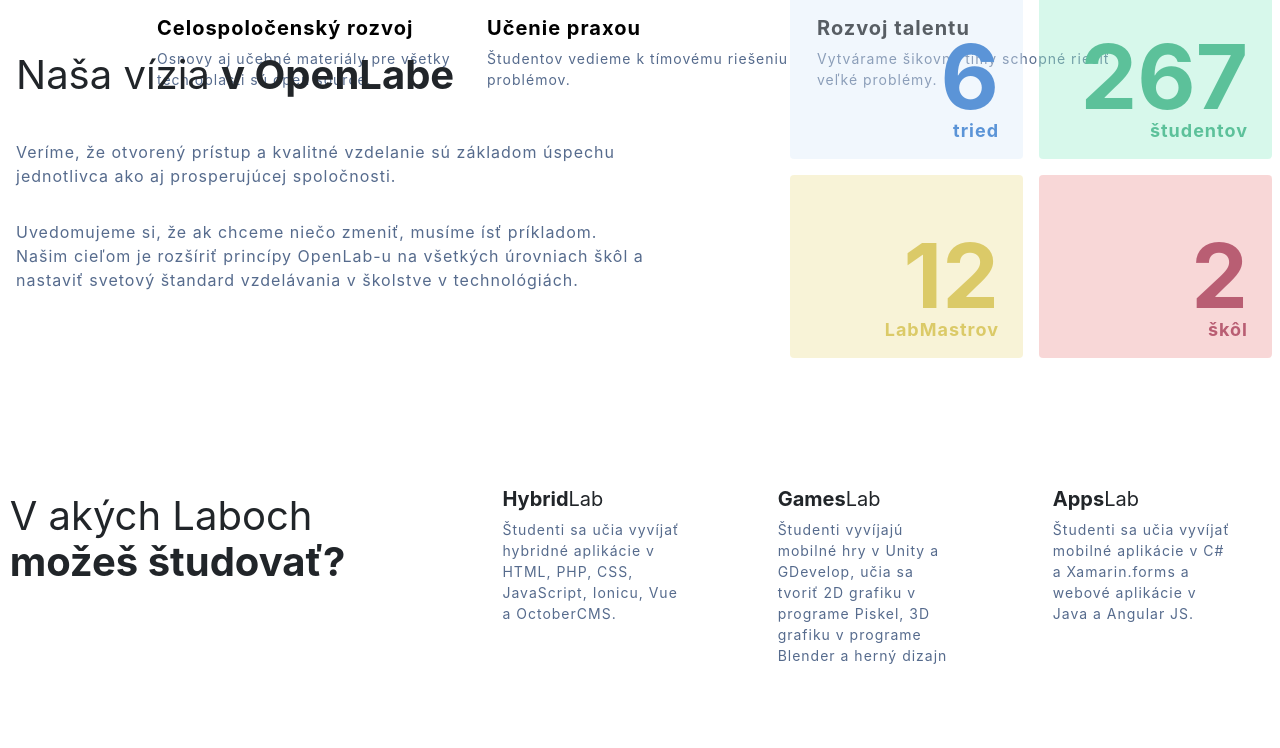
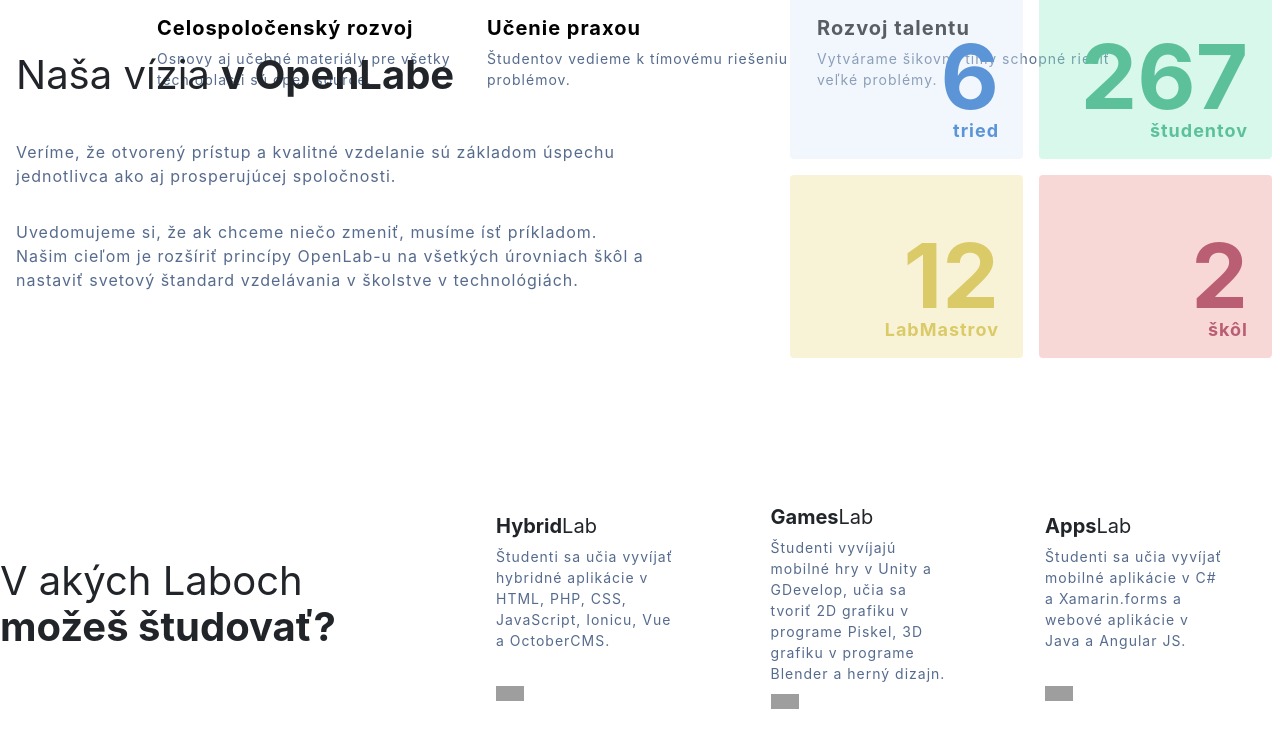
Before and after one commit to IvanSmolka/Openlab, a plain HTML site: page index.html in a window 1280 px wide. Shown: the part 1234-1982 px from the top of the page. Drawn offline with Linux system fonts and the light colour scheme; grey boxes are pictures that could not be loaded; a web font is replaced by a local one.

Commit message:
Sekcia 4 dokoncena

```diff
--- a/index.html
+++ b/index.html
@@ -155,12 +155,13 @@
         </section>
 
         <section class="fourth-sec container">
-            <header>
+            <div class="fourth-left">
                 <h1>
                     V akých Laboch <br>
                     <strong>možeš študovať?</strong>
                 </h1>
-            </header>
+            </div>
+            <div class="fourth-right">
                 <article>
                     <h4>
                         <strong>Hybrid</strong>Lab
@@ -168,14 +169,18 @@
                     <p>
                         Študenti sa učia vyvíjať hybridné aplikácie v HTML, PHP, CSS, JavaScript, Ionicu, Vue a OctoberCMS.
                     </p>
+                    <img class="arrow" src="https://openlab.sk/wp-content/themes/wp-bootstrap-starter/assets/images/arrow-right.svg" alt="arrow">
+                    <img class="arrow-blue" src="https://openlab.sk/wp-content/themes/wp-bootstrap-starter/assets/images/arrow-right-blue.svg" alt="arrow-blue">
                 </article>
                 <article>
                     <h4>
                         <strong>Games</strong>Lab
                     </h4>
                     <p>
-                    Študenti vyvíjajú mobilné hry v Unity a GDevelop, učia sa tvoriť 2D grafiku v programe Piskel, 3D grafiku v programe Blender a herný dizajn
+                        Študenti vyvíjajú mobilné hry v Unity a GDevelop, učia sa tvoriť 2D grafiku v programe Piskel, 3D grafiku v programe Blender a herný dizajn.
                     </p>
+                    <img class="arrow" src="https://openlab.sk/wp-content/themes/wp-bootstrap-starter/assets/images/arrow-right.svg" alt="arrow">
+                    <img class="arrow-blue" src="https://openlab.sk/wp-content/themes/wp-bootstrap-starter/assets/images/arrow-right-blue.svg" alt="arrow-blue">
                 </article>
                 <article>
                     <h4>
@@ -184,7 +189,11 @@
                     <p>
                         Študenti sa učia vyvíjať mobilné aplikácie v C# a Xamarin.forms a webové aplikácie v Java a Angular JS.
                     </p>
+                    <img class="arrow" src="https://openlab.sk/wp-content/themes/wp-bootstrap-starter/assets/images/arrow-right.svg" alt="arrow">
+                    <img class="arrow-blue" src="https://openlab.sk/wp-content/themes/wp-bootstrap-starter/assets/images/arrow-right-blue.svg" alt="arrow-blue">
                 </article>
+            </div>
+
         </section>
 
     </main>
--- a/scss/_section4.scss
+++ b/scss/_section4.scss
@@ -6,11 +6,28 @@
 
     display: flex;
     flex-direction: row;
-    flex-wrap: wrap;
 
     height: 240px;
     padding: 24px 0;
     margin: 50px auto;
+
+    & .fourth-left {
+        display: flex;
+        flex-direction: column;
+
+        justify-content: center;
+
+
+        width: 35%;
+    }
+
+    & .fourth-right {
+        display: flex;
+        flex-direction: row;
+
+        width: 65%;
+    }
+
 
 
     & h1,
@@ -23,9 +40,20 @@
     }
 
     & p,
-    & h4 {
+    & h4,
+    & img {
         font-size: 20px;
         padding: 0 48px;
+
+    }
+
+    & img {
+        height: 15px;
+        width: 28px;
+    }
+
+    & .arrow-blue {
+        display: none;
     }
 
     & p {
@@ -34,23 +62,29 @@
         line-height: 1.5;
         color: $section-2-font-color;
 
+        min-height: 130px;
+
         margin: 0 0 10px 0;
     }
 
-    & header {
-        border: none;
-        width: 34%;
-    }
+    & article {
+        display: flex;
+        flex-direction: column;
+        justify-content: center;
 
-    & article {
-        width: 21.5%;
+        width: 33%;
 
         transition: color .15s ease-in-out,background-color .15s ease-in-out,border-color .15s ease-in-out,box-shadow .15s ease-in-out;
 
         &:hover {
             //border: 1px solid black;
             box-shadow: 0px 0px 10px rgba(197, 197, 197, 0.61);
-
+            & .arrow-blue {
+                display: block;
+            }
+            & .arrow {
+                display: none;
+            }
         }
     }
 }
--- a/scss/_section5.scss
+++ b/scss/_section5.scss
@@ -0,0 +1 @@
+// Section 5
--- a/scss/style.scss
+++ b/scss/style.scss
@@ -10,3 +10,12 @@
 @import "_section4";             // Section 4
 @import "_section5";             // Section 5
 // @import "_section6";             // Section 6
+
+
+// Main
+
+body {
+
+    width: 100vw;
+
+}
```
Also changed, not shown: css/style.css, css/style.min.css. Lines whose indentation alone changed are shown as unchanged.
